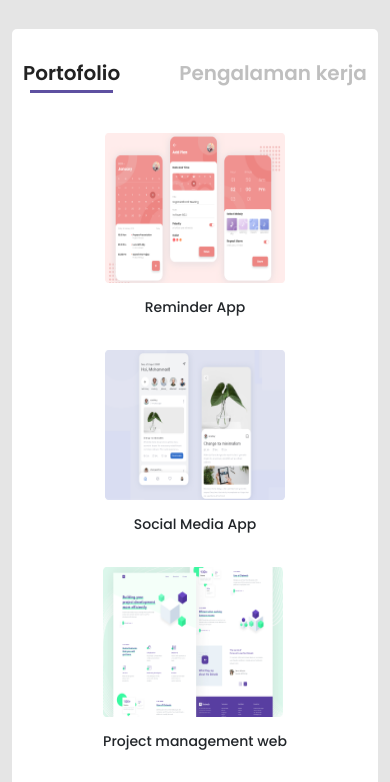
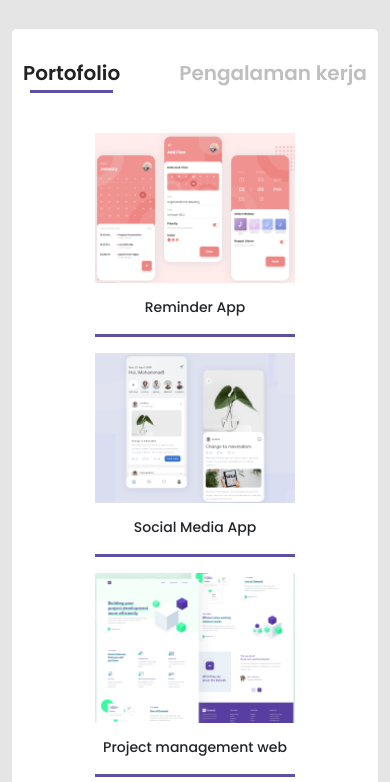
Before and after one commit to zainulmbrk/peworld-fe, a Next.js app: page /profile in a window 390 px wide. Shown: the part 1140-1922 px from the top of the page. Built offline with nearby package versions, Linux system fonts and the light colour scheme.

Commit message:
feat: add animation on hover

```diff
--- a/src/layouts/EmployeeProfile/Employee.module.scss
+++ b/src/layouts/EmployeeProfile/Employee.module.scss
@@ -49,14 +49,28 @@
       margin-top: 2.5em;
       justify-content: center;
       flex-wrap: wrap;
-      gap: 1em 2em;
+      gap: 2em 1em;
 
       .portoCard {
         cursor: pointer;
+        border-bottom: 3px solid var(--primary);
+        transition: transform 350ms;
+
+        &:hover {
+          transform: scale(1.1);
+          background: var(--primary);
+
+          p {
+            color: #fff;
+            font-weight: 500;
+          }
+        }
 
         img {
           width: 200px;
-          height: 220px;
+          height: 150px;
+          object-fit: cover;
+
         }
         p {
           margin-top: 1em;
@@ -112,13 +126,6 @@
       }
       .listPorto {
         gap: 1em;
-
-        .portoCard {
-          img {
-            width: 180px;
-            height: 150px;
-          }
-        }
       }
     }
   }
```
